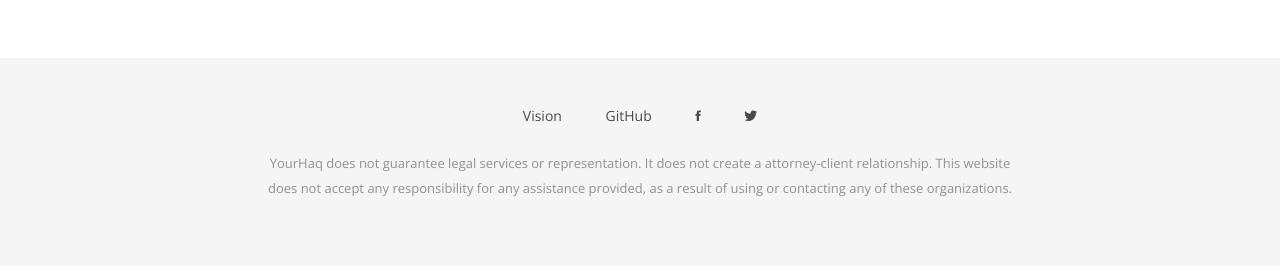
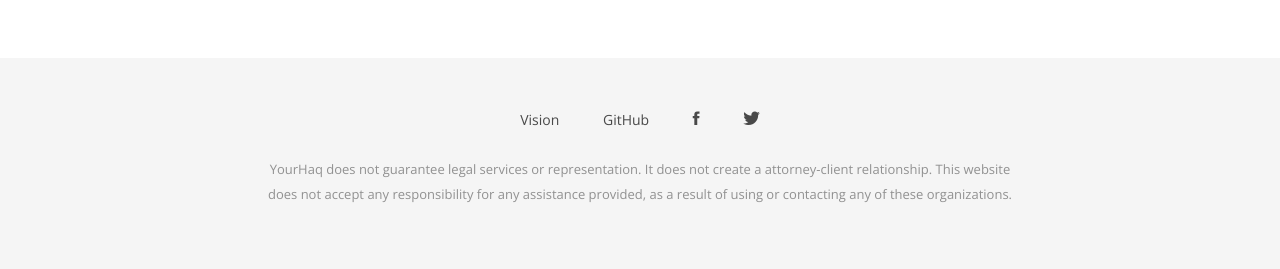
Before and after one commit to aymannadeem/yourhaq, a Jekyll site: the page built from index.html, in a window 1280 px wide. Shown: the part 2160-2429 px from the top of the page. Built offline with Jekyll 4.4.1, drawn with Linux system fonts in a browser that asks for light colours; nearby versions of some CDN libraries; some web fonts are replaced.

Commit message:
Update size of social icons in footer

```diff
--- a/_includes/footer.html
+++ b/_includes/footer.html
@@ -3,7 +3,7 @@
   <div class="container">
     <div class="row">
       <div class="col-md-8 col-md-offset-2">
-        <div class="footer-manu">
+        <div class="footer-menu">
           <ul>
             <li><a href="{{ site.baseurl }}/vision">Vision</a></li>
             <li><a target="_blank" href="https://github.com/aymannadeem/yourhaq">GitHub</a></li>
--- a/css/yourhaq.css
+++ b/css/yourhaq.css
@@ -645,21 +645,24 @@ footer p {
 footer a {
   color: #595959;
 }
-footer .footer-manu {
+footer .footer-menu {
   padding-bottom: 25px;
 }
-footer .footer-manu ul {
+footer .footer-menu ul {
   margin: 0px;
   padding: 0px;
 }
-footer .footer-manu ul li {
+footer .footer-menu i {
+  font-size: 18px;
+}
+footer .footer-menu ul li {
   display: inline-block;
   padding: 0px 20px;
 }
-footer .footer-manu ul li a {
+footer .footer-menu ul li a {
   display: inline-block;
   color: #494949;
 }
-footer .footer-manu ul li a:hover {
+footer .footer-menu ul li a:hover {
   color: #000;
 }
```
